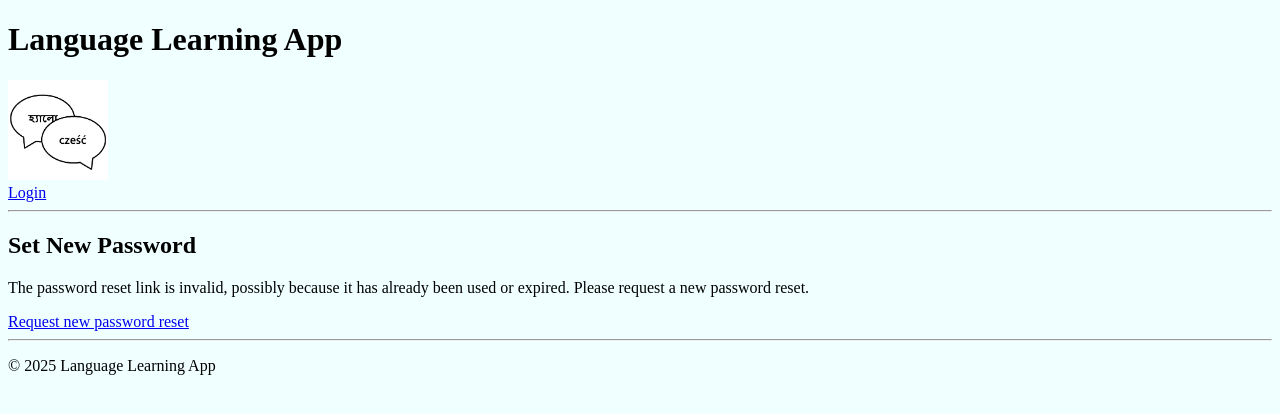
After one commit to AdamRogowski/LanguageLearningApp, a Django app: page /reset/1/1/ in a window 1280 px wide. The commit adds this page. Shown: the top 414 px of the page. Run offline with Django 5.2, Linux system fonts and the light colour scheme.

Commit message:
Password recovery functionality added and tested

```diff
--- a/base/templates/base/login_register.html
+++ b/base/templates/base/login_register.html
@@ -39,4 +39,6 @@
 
 {% endif %}
 
+<a href="{% url 'password_reset' %}">Forgot your password?</a>
+
 {% endblock content %}
--- /dev/null
+++ b/base/templates/base/password_reset_complete.html
@@ -0,0 +1,6 @@
+{% extends "main.html" %}
+{% block content %}
+<h2>Password Reset Complete</h2>
+<p>Your password has been set. You may now log in with your new password.</p>
+<a href="{% url 'login' %}">Go to login</a>
+{% endblock content %}
--- /dev/null
+++ b/base/templates/base/password_reset_confirm.html
@@ -0,0 +1,14 @@
+{% extends "main.html" %}
+{% block content %}
+<h2>Set New Password</h2>
+{% if validlink %}
+    <form method="post">
+        {% csrf_token %}
+        {{ form.as_p }}
+        <button type="submit">Change password</button>
+    </form>
+{% else %}
+    <p>The password reset link is invalid, possibly because it has already been used or expired. Please request a new password reset.</p>
+    <a href="{% url 'password_reset' %}">Request new password reset</a>
+{% endif %}
+{% endblock content %}
--- a/base/urls.py
+++ b/base/urls.py
@@ -2,6 +2,7 @@ from django.urls import path
 from . import views
 from django.conf import settings
 from django.conf.urls.static import static
+from django.contrib.auth import views as auth_views
 
 
 urlpatterns = [
@@ -81,4 +82,32 @@ urlpatterns = [
         views.generate_lesson_audio,
         name="generate-lesson-audio",
     ),
+    path(
+        "password_reset/",
+        auth_views.PasswordResetView.as_view(
+            template_name="base/password_reset_form.html"
+        ),
+        name="password_reset",
+    ),
+    path(
+        "password_reset/done/",
+        auth_views.PasswordResetDoneView.as_view(
+            template_name="base/password_reset_done.html"
+        ),
+        name="password_reset_done",
+    ),
+    path(
+        "reset/<uidb64>/<token>/",
+        auth_views.PasswordResetConfirmView.as_view(
+            template_name="base/password_reset_confirm.html"
+        ),
+        name="password_reset_confirm",
+    ),
+    path(
+        "reset/done/",
+        auth_views.PasswordResetCompleteView.as_view(
+            template_name="base/password_reset_complete.html"
+        ),
+        name="password_reset_complete",
+    ),
 ] + static(settings.MEDIA_URL, document_root=settings.MEDIA_ROOT)
```
Also changed, not shown: base/templates/base/password_reset_done.html (added, +7 -0 lines), base/templates/base/password_reset_form.html (added, +11 -0 lines), languagelearningapp/settings.py (+12 -0 lines), db.sqlite3, 1 other file.
